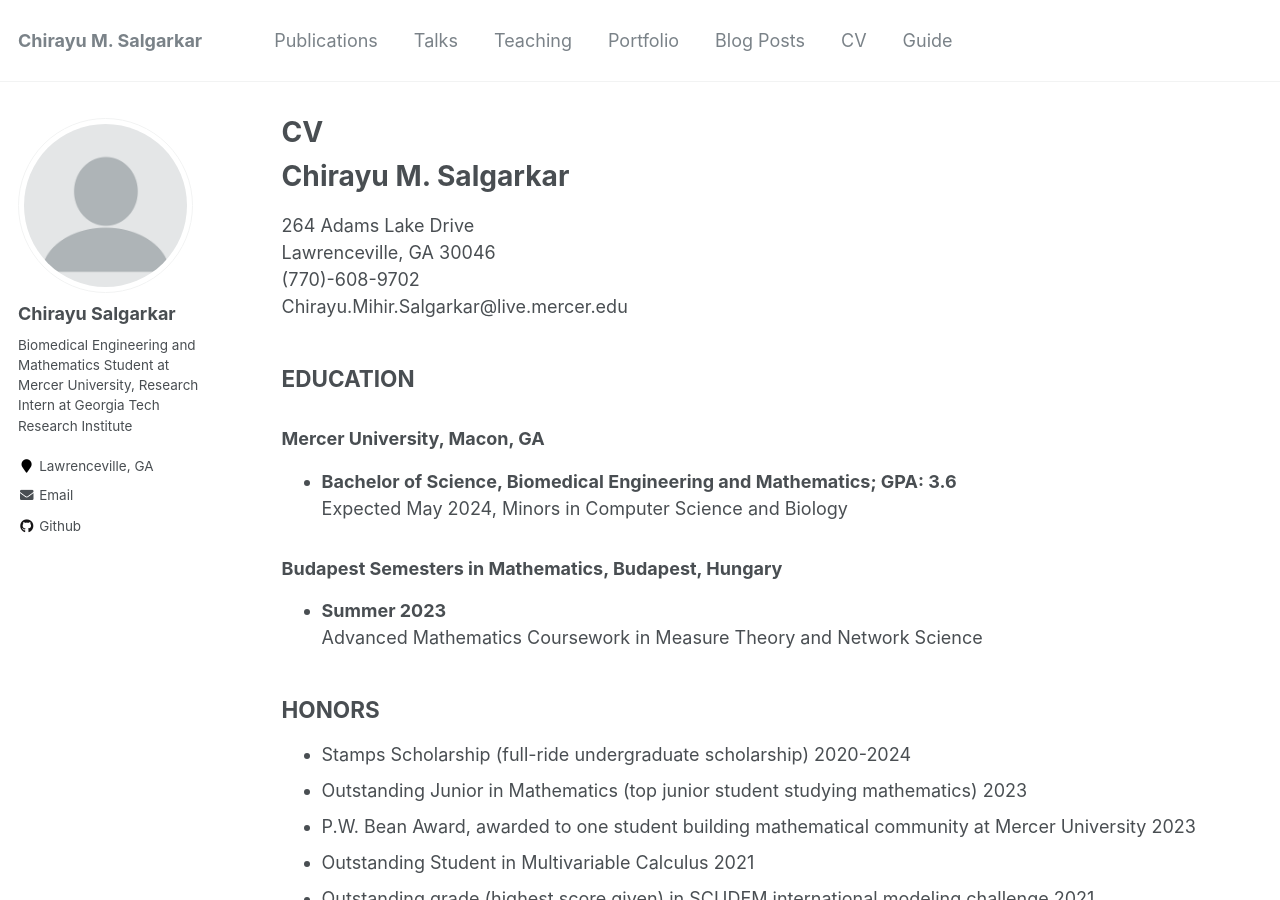
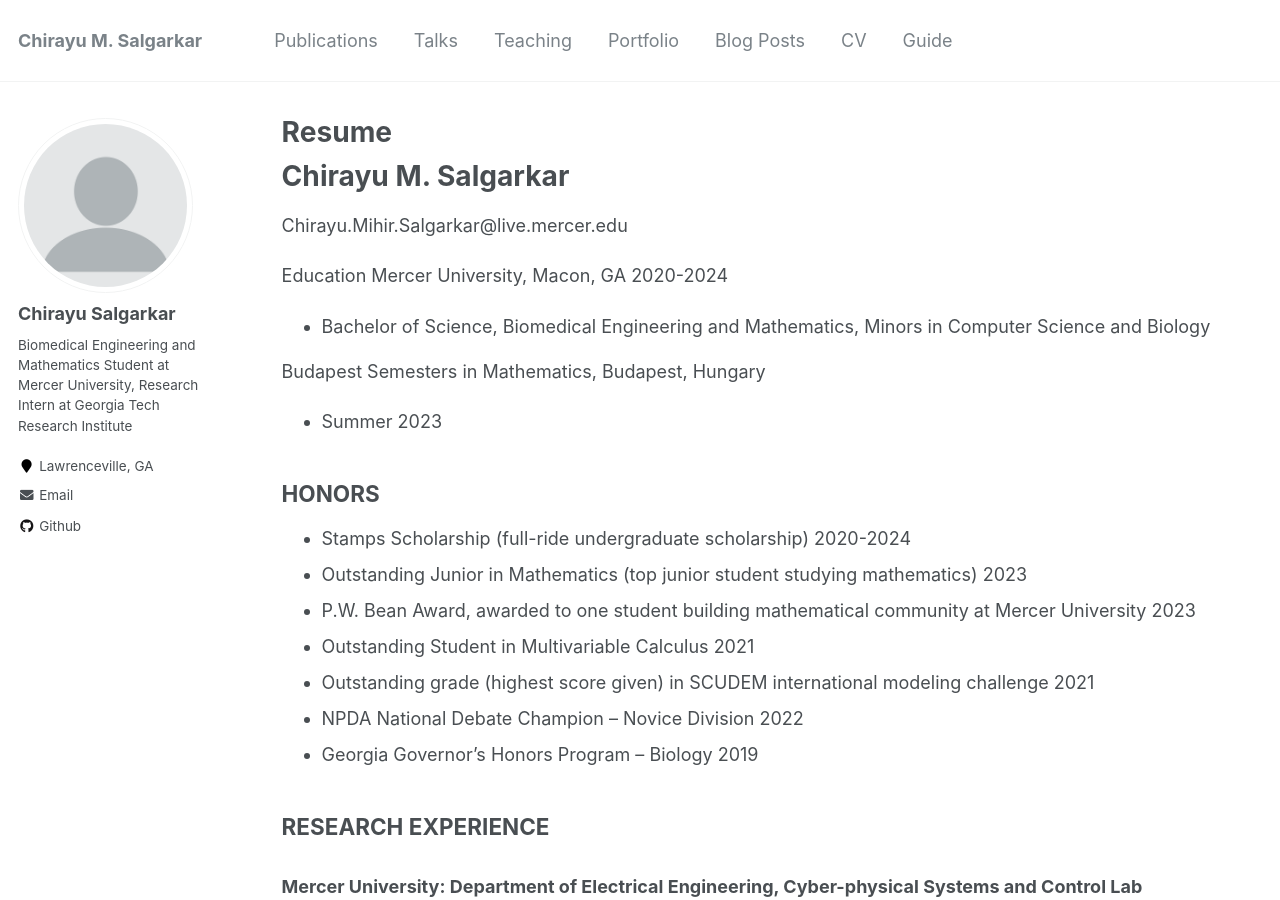
Before and after one commit to ChirayuSalgarkar/ChirayuSalgarkar.github.io, a Jekyll site: the page built from _pages/cv.md, in a window 1280 px wide and 900 px high. Built offline with Jekyll 4.4.1, drawn with Linux system fonts in a browser that asks for light colours.

Commit message:
Update cv.md

```diff
--- a/_pages/cv.md
+++ b/_pages/cv.md
@@ -1,7 +1,7 @@
 ---
 layout: archive
-title: "CV"
-permalink: /cv/
+title: "Resume"
+permalink: /Resume/
 author_profile: true
 redirect_from:
   - /resume
@@ -10,19 +10,17 @@
 {% include base_path %}
 
 # Chirayu M. Salgarkar
-264 Adams Lake Drive
-Lawrenceville, GA 30046
-(770)-608-9702
 Chirayu.Mihir.Salgarkar@live.mercer.edu
 
-## EDUCATION
-### Mercer University, Macon, GA
-- **Bachelor of Science, Biomedical Engineering and Mathematics; GPA: 3.6**
-  Expected May 2024, Minors in Computer Science and Biology
+Education
+Mercer University, Macon, GA
+2020-2024
+- Bachelor of Science, Biomedical Engineering and Mathematics, Minors in Computer Science and Biology
 
-### Budapest Semesters in Mathematics, Budapest, Hungary
-- **Summer 2023**
-  Advanced Mathematics Coursework in Measure Theory and Network Science
+Budapest Semesters in Mathematics, Budapest, Hungary
+- Summer 2023
+
+
 
 ## HONORS
 - Stamps Scholarship (full-ride undergraduate scholarship) 2020-2024
```
